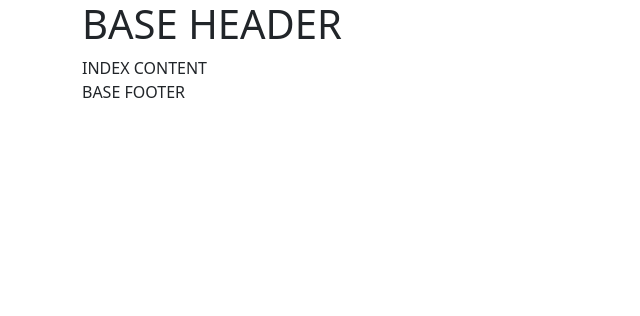
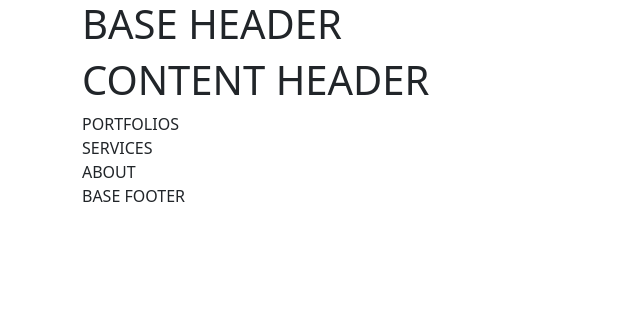
Before and after one commit to WellingtonIdeao/my-site-portfolio, a Django app: page /portfolio/ in a window 1280 px wide. Shown: the top 316 px of the page, without its empty margins (0-640 px from the left). Run offline with Django 3.2, Linux system fonts and the light colour scheme; some libraries are stand-ins or nearby versions.

Commit message:
add bootstrap5 grid system on index page

```diff
--- a/portfolio/templates/portfolio/base_index.html
+++ b/portfolio/templates/portfolio/base_index.html
@@ -1 +1,26 @@
 {% extends 'portfolio/base.html' %}
+
+
+{% block title %}INDEX|HOME{% endblock title %}
+{% block content %}
+<div class="row row-cols-12">
+    <div class="col">
+     {% block header %}{% endblock header %}
+    </div> <!-- /col -->
+</div> <!-- /row -->
+<div class="row row-cols-12">
+    <div class="col">
+     {% block portfolio %}{% endblock portfolio %}
+    </div> <!-- /col -->
+</div> <!-- /row -->
+<div class="row row-cols-12">
+    <div class="col">
+     {% block service %}{% endblock service %}
+    </div> <!-- /col -->
+</div> <!-- /row -->
+<div class="row row-cols-12">
+    <div class="col">
+     {% block about %}{% endblock about %}
+    </div> <!-- /col -->
+</div> <!-- /row -->
+{% endblock content %}
--- a/portfolio/templates/portfolio/index.html
+++ b/portfolio/templates/portfolio/index.html
@@ -1,4 +1,6 @@
 {% extends 'portfolio/base_index.html' %}
 
-{% block title %}INDEX{% endblock %}
-{% block content %}INDEX CONTENT{% endblock %}
+{% block header %}<h1>CONTENT HEADER</h1>{% endblock header %}
+{% block portfolio %}PORTFOLIOS{% endblock portfolio %}
+{% block service %}SERVICES{% endblock service %}
+{% block about %}ABOUT{% endblock about %}
```
